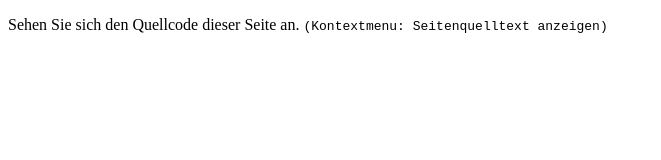
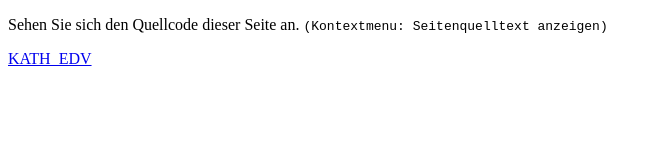
Before and after one commit to Achtsamkeit-HLW/ein_erster_test.github.io, a plain HTML site: page index.html in a window 1280 px wide. Shown: the whole page, without its empty margins (0-661 px from the left). Drawn offline with Linux system fonts and the light colour scheme.

Commit message:
Update index.html

```diff
--- a/index.html
+++ b/index.html
@@ -9,5 +9,6 @@
     <!-- Sichtbarer Dokumentinhalt im body -->
     <p>Sehen Sie sich den Quellcode dieser Seite an.
       <kbd>(Kontextmenu: Seitenquelltext anzeigen)</kbd></p>
+    <p><a href="KATH_EDV.html">KATH_EDV</a></p>
   </body>
 </html>
```
